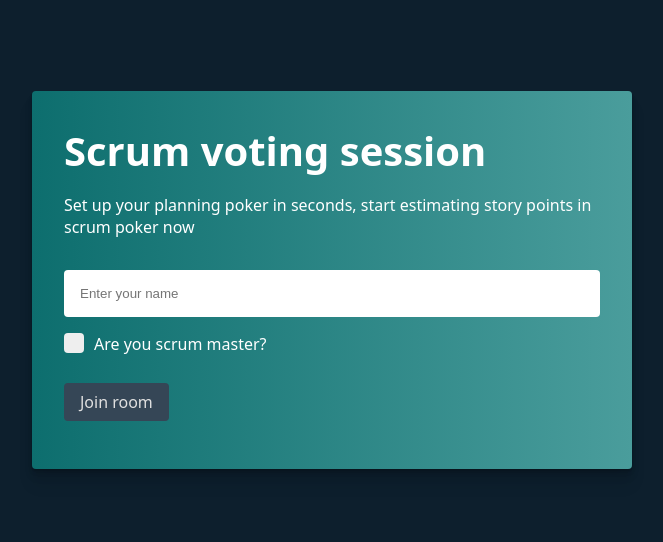
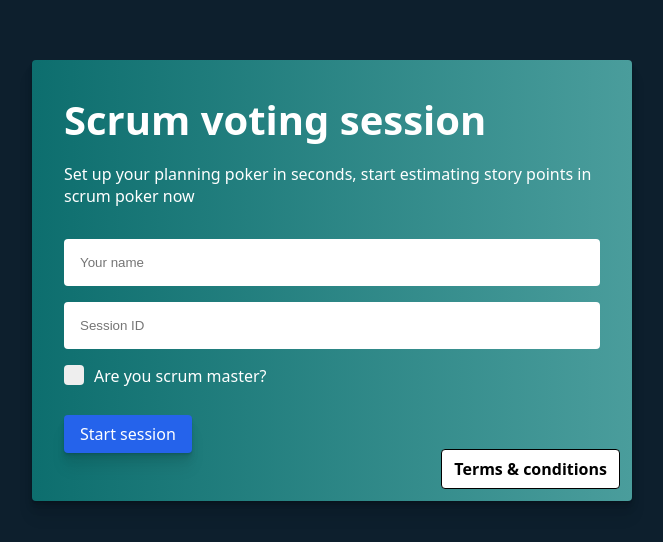
Before and after one commit to aaandrades/scrum-voting-app, a React (Vite) app: page / in a window 1280 px wide. Shown: the part 120-662 px from the top of the page, without its empty margins (308-971 px from the left). Built offline with nearby package versions, Linux system fonts and the light colour scheme; no server answers.

Commit message:
Changes from Chat Participant

```diff
--- a/src/components/Login/index.tsx
+++ b/src/components/Login/index.tsx
@@ -4,6 +4,7 @@ import Checkbox from "../Checkbox";
 import Button from "../Button";
 import { User } from "../../types/main";
 import Input from "../Input";
+import Modal from "../Modal";
 
 interface LoginProps {
   onActivated: (form: User) => void;
@@ -11,12 +12,13 @@ interface LoginProps {
 
 const Login = ({ onActivated }: LoginProps) => {
   const [form, setForm] = useState<User>({ id: "", scrum: false, name: "" });
+  const [isTermsOpen, setIsTermsOpen] = useState(false);
 
-  const handleChange = (e: any, multiText = false) => {
-    setForm({
-      ...form,
-      [e.target.name]: multiText ? e.target.value : e.target.checked,
-    });
+  const handleChange = (e: any, isText = false) => {
+    setForm((prev) => ({
+      ...prev,
+      [e.target.name]: isText ? e.target.value : e.target.checked,
+    }));
   };
 
   const onSubmit = (e: SyntheticEvent) => {
@@ -25,26 +27,63 @@ const Login = ({ onActivated }: LoginProps) => {
   };
 
   return (
-    <form className="login" onSubmit={onSubmit}>
-      <h2 className="login__title">Scrum voting session</h2>
+    <>
+      <form className="login" onSubmit={onSubmit} aria-labelledby="login-title">
+        <h2 id="login-title" className="login__title">Scrum voting session</h2>
         <p className="login__description">
-        Set up your planning poker in seconds, start estimating story points in
-        scrum poker now
+          Set up your planning poker in seconds, start estimating story points in scrum poker now
         </p>
+
         <div className="login__form">
           <Input
-          className="general-input"
-          id="login"
+            id="name"
             name="name"
+            placeholder="Your name"
             type="text"
-          placeholder="Enter your name"
             value={form.name}
             onChange={(e: any) => handleChange(e, true)}
           />
-        <Checkbox value={form.scrum} onChange={handleChange} />
-        <Button type="submit" label="Join room" disabled={!form.name} />
+          <Input
+            id="id"
+            name="id"
+            placeholder="Session ID"
+            type="text"
+            value={form.id}
+            onChange={(e: any) => handleChange(e, true)}
+          />
+          <Checkbox
+            id="scrum"
+            name="scrum"
+            checked={form.scrum}
+            label="Enable Scrum Mode"
+            onChange={handleChange}
+          />
+          <Button type="submit" label="Start session" />
         </div>
+
+        <button
+          type="button"
+          className="login__terms-button"
+          aria-haspopup="dialog"
+          aria-controls="terms-modal"
+          aria-label="Open Terms & Conditions"
+          onClick={() => setIsTermsOpen(true)}
+        >
+          Terms & conditions
+        </button>
       </form>
+
+      <Modal
+        isOpen={isTermsOpen}
+        onClose={() => setIsTermsOpen(false)}
+        title="Terms and Conditions of Use"
+        id="terms-modal"
+      >
+        <p>
+          Welcome to Our Platform. By accessing or using our service, you agree to be bound by these terms and conditions. If you disagree with any part of the terms, you may not access the service. This is a placeholder document.
+        </p>
+      </Modal>
+    </>
   );
 };
 
--- a/src/components/Login/styles.css
+++ b/src/components/Login/styles.css
@@ -12,6 +12,7 @@
     0 2px 2px hsl(0deg 0% 0% / 0.075), 0 4px 4px hsl(0deg 0% 0% / 0.075),
     0 8px 8px hsl(0deg 0% 0% / 0.075), 0 16px 16px hsl(0deg 0% 0% / 0.075);
   border-radius: 4px;
+  position: relative; /* For positioning the terms button */
 }
 
 .login__title {
@@ -33,3 +34,26 @@
   margin: 1rem 0;
   gap: 1rem;
 }
+
+/* Terms & Conditions trigger button at bottom-right */
+.login__terms-button {
+  position: absolute;
+  right: 12px;
+  bottom: 12px;
+  background-color: #ffffff; /* specified background */
+  color: #000000; /* specified text color */
+  border: 1px solid #000000;
+  padding: 0.5rem 0.75rem;
+  border-radius: 4px;
+  font-weight: 600;
+  cursor: pointer;
+}
+
+.login__terms-button:hover {
+  background-color: #f5f5f5;
+}
+
+.login__terms-button:focus-visible {
+  outline: 3px solid #005fcc;
+  outline-offset: 2px;
+}
--- /dev/null
+++ b/src/components/Modal/index.tsx
@@ -0,0 +1,120 @@
+import { useEffect, useRef } from "react";
+import "./styles.css";
+
+interface ModalProps {
+  isOpen: boolean;
+  onClose: () => void;
+  title: string;
+  children: React.ReactNode;
+  id?: string;
+}
+
+const Modal = ({ isOpen, onClose, title, children, id = "app-modal" }: ModalProps) => {
+  const overlayRef = useRef<HTMLDivElement | null>(null);
+  const dialogRef = useRef<HTMLDivElement | null>(null);
+  const closeBtnRef = useRef<HTMLButtonElement | null>(null);
+  const previouslyFocusedEl = useRef<HTMLElement | null>(null);
+
+  useEffect(() => {
+    if (!isOpen) return;
+
+    previouslyFocusedEl.current = document.activeElement as HTMLElement;
+
+    // Focus close button on open
+    const t = window.setTimeout(() => {
+      closeBtnRef.current?.focus();
+    }, 0);
+
+    const handleKeyDown = (e: KeyboardEvent) => {
+      if (e.key === "Escape") {
+        e.preventDefault();
+        onClose();
+      }
+      if (e.key === "Tab" && dialogRef.current) {
+        const focusableSelectors = [
+          'a[href]',
+          'area[href]',
+          'input:not([disabled])',
+          'select:not([disabled])',
+          'textarea:not([disabled])',
+          'button:not([disabled])',
+          'iframe',
+          'object',
+          'embed',
+          '[contenteditable]',
+          '[tabindex]:not([tabindex="-1"])',
+        ];
+        const focusables = Array.from(
+          dialogRef.current.querySelectorAll<HTMLElement>(focusableSelectors.join(','))
+        ).filter(el => el.offsetParent !== null);
+
+        if (focusables.length === 0) return;
+
+        const first = focusables[0];
+        const last = focusables[focusables.length - 1];
+
+        if (!e.shiftKey && document.activeElement === last) {
+          e.preventDefault();
+          first.focus();
+        }
+        if (e.shiftKey && document.activeElement === first) {
+          e.preventDefault();
+          last.focus();
+        }
+      }
+    };
+
+    document.addEventListener("keydown", handleKeyDown);
+
+    return () => {
+      window.clearTimeout(t);
+      document.removeEventListener("keydown", handleKeyDown);
+      // Restore focus to previously focused element after close
+      previouslyFocusedEl.current?.focus();
+    };
+  }, [isOpen, onClose]);
+
+  if (!isOpen) return null;
+
+  const onOverlayClick = (e: React.MouseEvent<HTMLDivElement>) => {
+    if (e.target === overlayRef.current) {
+      onClose();
+    }
+  };
+
+  const titleId = `${id}-title`;
+
+  return (
+    <div
+      className="modal-overlay"
+      ref={overlayRef}
+      onClick={onOverlayClick}
+      aria-hidden={!isOpen}
+    >
+      <div
+        className="modal-content"
+        role="dialog"
+        aria-modal="true"
+        aria-labelledby={titleId}
+        id={id}
+        ref={dialogRef}
+      >
+        <div className="modal-header">
+          <h2 id={titleId} className="modal-title">{title}</h2>
+          <button
+            ref={closeBtnRef}
+            className="modal-close"
+            type="button"
+            aria-label="Close Terms and Conditions"
+            onClick={onClose}
+          >
+            ×
+          </button>
+        </div>
+        <div className="modal-body">{children}</div>
+      </div>
+    </div>
+  );
+};
+
+export default Modal;
--- /dev/null
+++ b/src/components/Modal/styles.css
@@ -0,0 +1,52 @@
+.modal-overlay {
+  position: fixed;
+  inset: 0;
+  background: rgba(0, 0, 0, 0.5);
+  display: flex;
+  align-items: center;
+  justify-content: center;
+  z-index: 1000;
+}
+
+.modal-content {
+  background: #ffffff;
+  color: #000000;
+  border-radius: 8px;
+  width: 90%;
+  max-width: 640px;
+  box-shadow: 0 10px 30px rgba(0,0,0,0.25);
+}
+
+.modal-header {
+  display: flex;
+  align-items: center;
+  justify-content: space-between;
+  padding: 1rem 1rem 0.5rem 1rem;
+}
+
+.modal-title {
+  font-size: 1.25rem;
+  font-weight: 700; /* Bold title as required */
+  margin: 0;
+}
+
+.modal-close {
+  appearance: none;
+  background: transparent;
+  border: none;
+  color: #000000;
+  font-size: 1.5rem;
+  line-height: 1;
+  cursor: pointer;
+  border-radius: 4px;
+}
+
+.modal-close:focus-visible {
+  outline: 3px solid #005fcc;
+  outline-offset: 2px;
+}
+
+.modal-body {
+  padding: 0 1rem 1rem 1rem;
+  line-height: 1.5;
+}
```
Lines whose indentation alone changed are shown as unchanged.
